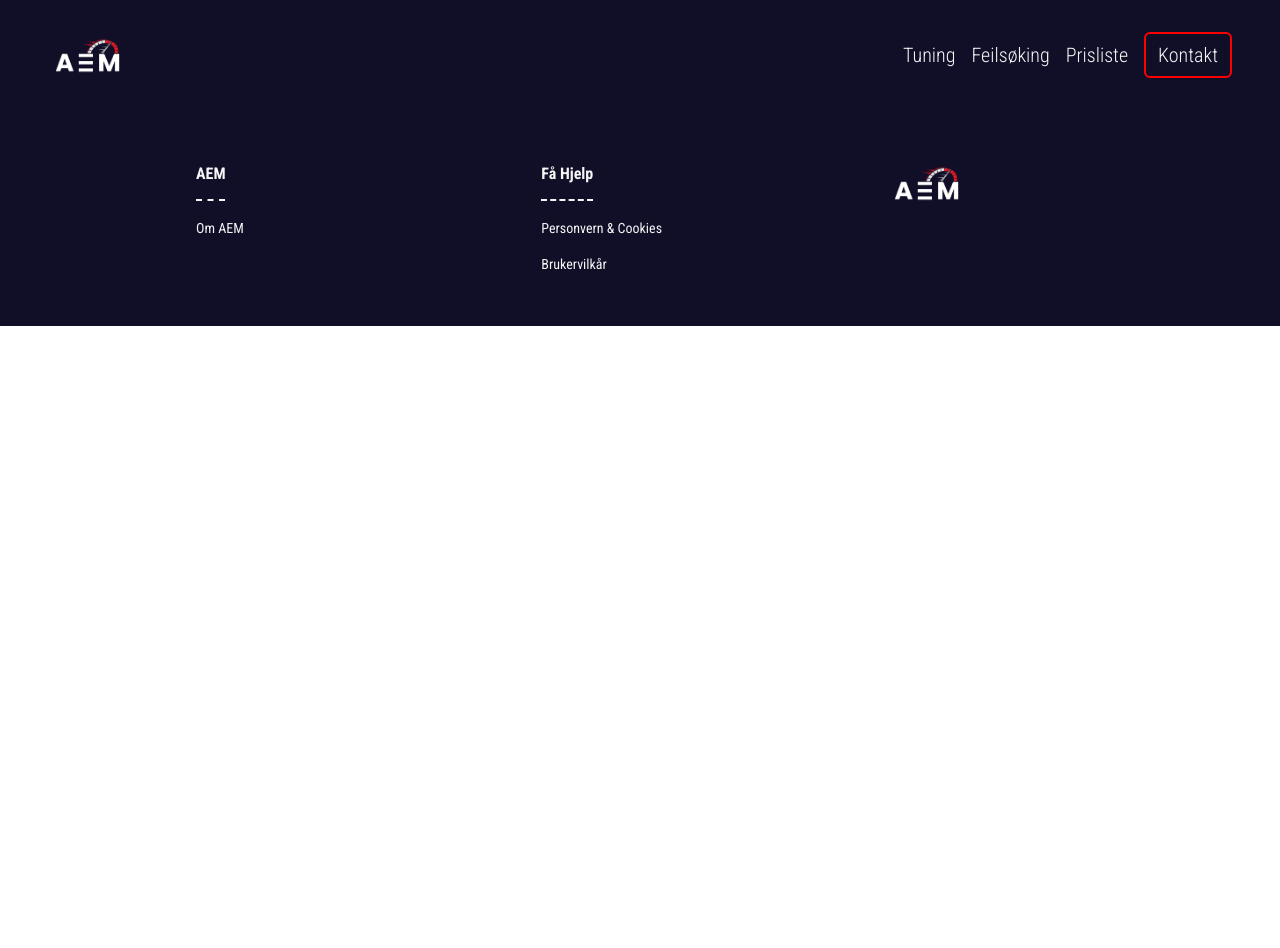
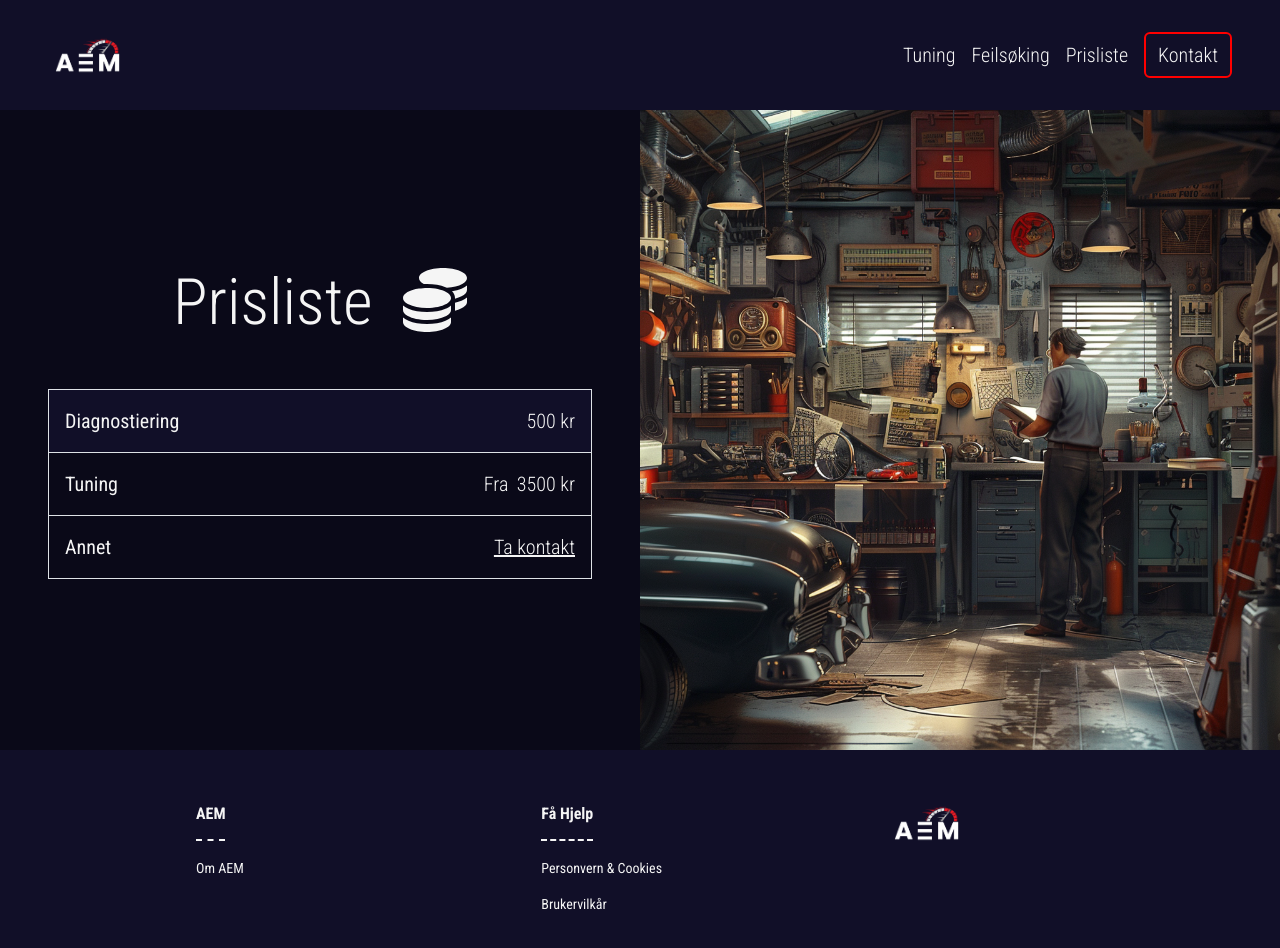
Before and after one commit to Queenen/AEM, a React (Create React App) app: page /prisliste in a window 1280 px wide. Shown: the top 948 px of the page. Before the commit the page ends 800 px from the top, so only its background shows below. Built offline with nearby package versions, Linux system fonts and the light colour scheme.

Commit message:
added content

```diff
--- a/src/pages/PriceListPage/index.jsx
+++ b/src/pages/PriceListPage/index.jsx
@@ -1,8 +1,36 @@
 import React from "react";
+import { Link } from "react-router-dom";
+import { FontAwesomeIcon } from "@fortawesome/react-fontawesome";
+import { faCoins } from "@fortawesome/free-solid-svg-icons";
 
 function priceList(){
     return <>
-    <main id="priceList"></main></>
+    <main id="priceList" className="d-md-flex align-content-sm-stretch">
+    <div className="flex-grow-1 col-md-6 order-md-2">
+        <img src={`${process.env.PUBLIC_URL}/images/workshop.png`} alt="man standing inside a workshop" id="priceListImg" />
+        </div>
+        <section id="prices" className="bg-secondary p-4 p-sm-5 flex-grow-1 col-md-6 d-flex flex-column align-items-md-center justify-content-md-center">
+            <h1 className="display-3 mb-0 text-light">Prisliste <span><FontAwesomeIcon icon={faCoins} size="1x" className="ms-3" /></span></h1>
+
+            <table class="table border border-1 mt-4 mt-sm-5 order-md-1">
+  <tbody>
+    <tr>
+      <td className="bg-primary text-light fs-5 p-3">Diagnostiering</td>
+      <td className="bg-primary text-light text-end fs-5 fw-light p-3">500 kr</td>
+    </tr>
+    <tr>
+      <td className="bg-secondary text-light fs-5 p-3">Tuning</td>
+      <td className="bg-secondary text-light text-end fs-5 fw-light p-3"><span className="me-1">Fra</span> 3500 kr</td>
+    </tr>
+    <tr>
+      <td className="bg-secondary text-light fs-5 p-3">Annet</td>
+      <td className="bg-secondary text-light text-end fs-5 fw-light p-3"><Link to="/kontakt" className="text-light">Ta kontakt</Link></td>
+    </tr>
+  </tbody>
+</table>
+        </section>
+        </main>
+        </>
 };
 
 export default priceList;
```
